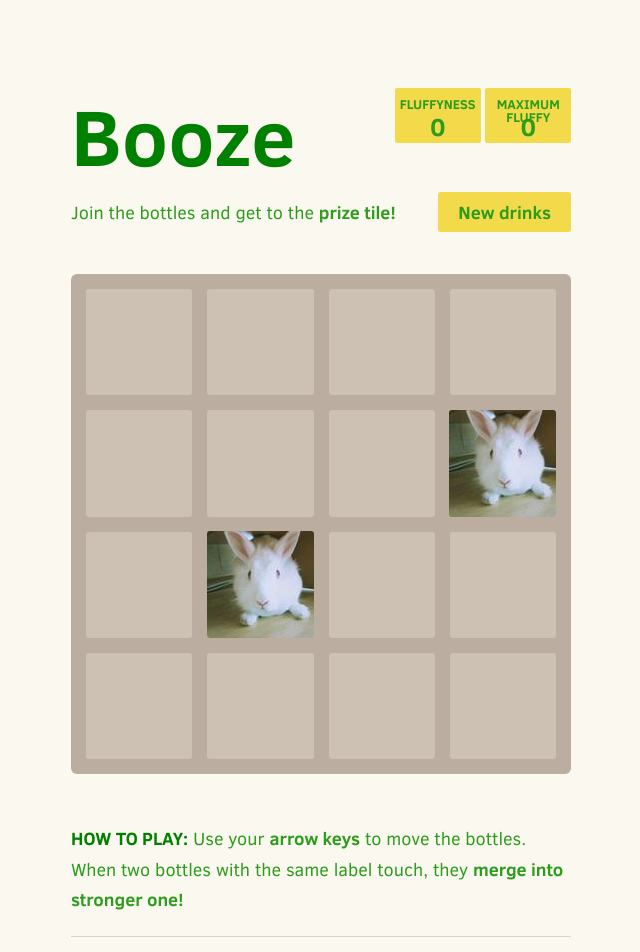
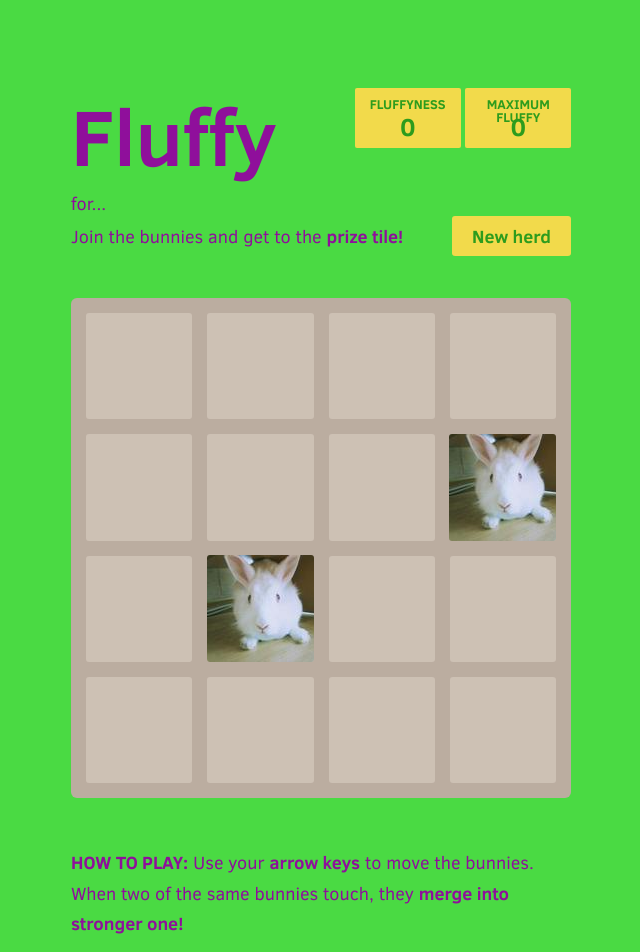
Before and after one commit to Hordgemir/fluffy2048.github.io, a plain HTML site: page index.html in a window 1280 px wide. Shown: the top 952 px of the page, without its empty margins (319-959 px from the left). Drawn offline with Linux system fonts and the light colour scheme.

Commit message:
main css recolor and index edit

```diff
--- a/index.html
+++ b/index.html
@@ -2,7 +2,7 @@
 <html>
 <head>
   <meta charset="utf-8">
-  <title>Booze2048</title>
+  <title>Fluffy</title>
 
   <link href="style/main.css" rel="stylesheet" type="text/css">
   <link rel="shortcut icon" href="favicon.ico">
@@ -19,7 +19,7 @@
 <body>
   <div class="container">
     <div class="heading">
-      <h1 class="title">Booze</h1>
+      <h1 class="title">Fluffy</h1>
       <div class="scores-container">
         <div class="score-container">0</div>
         <div class="best-container">0</div>
@@ -27,16 +27,16 @@
     </div>
 
     <div class="above-game">
-      <p class="game-intro">Join the bottles and get to the <strong>prize tile!</strong></p>
-      <a class="restart-button">New drinks</a>
+      <p class="game-intro">Join the bunnies and get to the <strong>prize tile!</strong></p>
+      <a class="restart-button">New herd</a>
     </div>
 
     <div class="game-container">
       <div class="game-message">
         <p></p>
         <div class="lower">
-	        <a class="keep-playing-button">Keep drinking</a>
-          <a class="retry-button">Drink again</a>
+	        <a class="keep-playing-button">Not fluffy enough</a>
+          <a class="retry-button">MOAR!</a>
         </div>
       </div>
 
@@ -73,7 +73,7 @@
     </div>
 
     <p class="game-explanation">
-      <strong class="important">How to play:</strong> Use your <strong>arrow keys</strong> to move the bottles. When two bottles with the same label touch, they <strong>merge into stronger one!</strong>
+      <strong class="important">How to play:</strong> Use your <strong>arrow keys</strong> to move the bunnies. When two of the same bunnies touch, they <strong>merge into stronger one!</strong>
     </p>
     <hr>
     <p>
--- a/style/main.css
+++ b/style/main.css
@@ -2,8 +2,8 @@
 html, body {
   margin: 0;
   padding: 0;
-  background: #faf8ef;
-  color: rgba(45, 156, 29, 1);
+  background: #4ada43;
+  color: #8f0f9b;
   font-family: "Clear Sans", "Helvetica Neue", Arial, sans-serif;
   font-size: 18px; }
 
@@ -11,7 +11,7 @@ body {
   margin: 80px 0; }
 
 .heading:after {
-  content: "";
+  content: "for...";
   display: block;
   clear: both; }
 
@@ -21,7 +21,7 @@ h1.title {
   margin: 0;
   display: block;
   float: left;
-  color: green;
+  color: #8f0f9b;
 }
 
 @-webkit-keyframes move-up {
@@ -57,9 +57,9 @@ h1.title {
   position: relative;
   display: inline-block;
   background: rgba(242, 218, 75, 1);
-  padding: 15px 35px;
+  padding: 15px 45px;
   font-size: 25px;
-  height: 25px;
+  height: 30px;
   line-height: 47px;
   font-weight: bold;
   border-radius: 2px;
@@ -111,7 +111,7 @@ a {
 
 strong.important {
   text-transform: uppercase;
-  color: green;
+  color: #8f0f9b;
 }
 
 hr {
```
